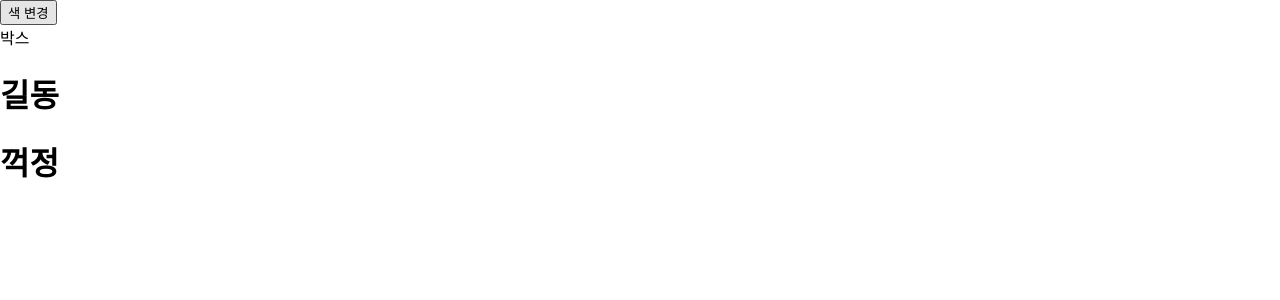
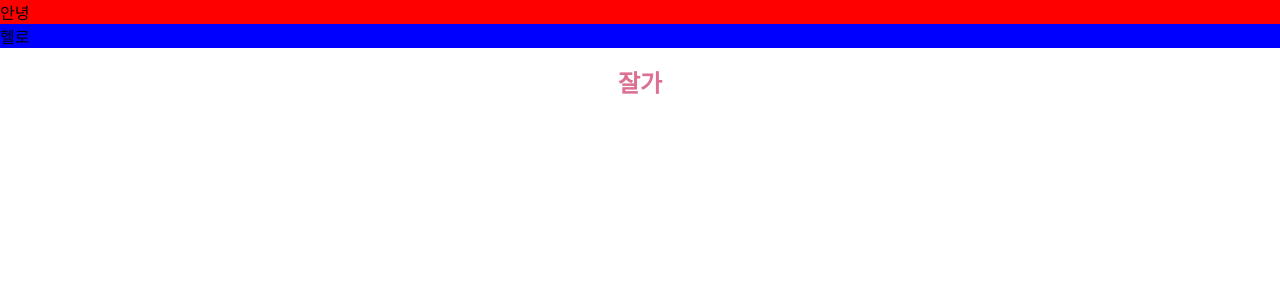
Before and after one commit to cyccc95/reactwork, a React (Create React App) app: page / in a window 1280 px wide. Shown: the top 300 px of the page. Built offline with nearby package versions, Linux system fonts and the light colour scheme.

Commit message:
styled component

```diff
--- a/package.json
+++ b/package.json
@@ -9,6 +9,7 @@
     "react": "^18.2.0",
     "react-dom": "^18.2.0",
     "react-scripts": "5.0.1",
+    "styled-components": "^5.3.6",
     "web-vitals": "^2.1.4"
   },
   "scripts": {
--- a/src/App.css
+++ b/src/App.css
@@ -1,3 +1,3 @@
 .box-style {
-  color: blue;
+  background-color: blue;
 }
--- a/src/App.js
+++ b/src/App.js
@@ -1,34 +1,23 @@
-import { createRef, useRef, useState } from 'react';
+import './App.css';
+// import styled from 'styled-components';
+import { Title } from './MyCss';
 
-// useRef (디자인)
-// dom을 변경할 때 사용
+const a = {
+  backgroundColor: 'red',
+};
+
+// const Title = styled.h1`
+//   font-size: 1.5em;
+//   text-align: center;
+//   color: palevioletred;
+// `;
+
 function App() {
-  const myRef = useRef(null);
-
-  const [list, setList] = useState([
-    { id: 1, name: '길동' },
-    { id: 2, name: '꺽정' },
-  ]);
-
-  const myRefs = Array.from({ length: list.length }).map(() => createRef());
-
   return (
     <div>
-      <button
-        onClick={() => {
-          console.log(myRef);
-          console.log(myRef.current);
-          // myRef.current.style.backgroundColor = 'red';
-          myRefs[0].current.style.backgroundColor = 'red';
-          myRefs[1].current.style.backgroundColor = 'blue';
-        }}
-      >
-        색 변경
-      </button>
-      <div ref={myRef}>박스</div>
-      {list.map((user, index) => (
-        <h1 ref={myRefs[index]}>{user.name}</h1>
-      ))}
+      <div style={a}>안녕</div>
+      <div className="box-style">헬로</div>
+      <Title>잘가</Title>
     </div>
   );
 }
--- /dev/null
+++ b/src/MyCss.js
@@ -0,0 +1,9 @@
+import styled from 'styled-components';
+
+const Title = styled.h1`
+  font-size: 1.5em;
+  text-align: center;
+  color: palevioletred;
+`;
+
+export { Title };
```
Also changed, not shown: 1 other file (tests, documents, lock files or other folders).
